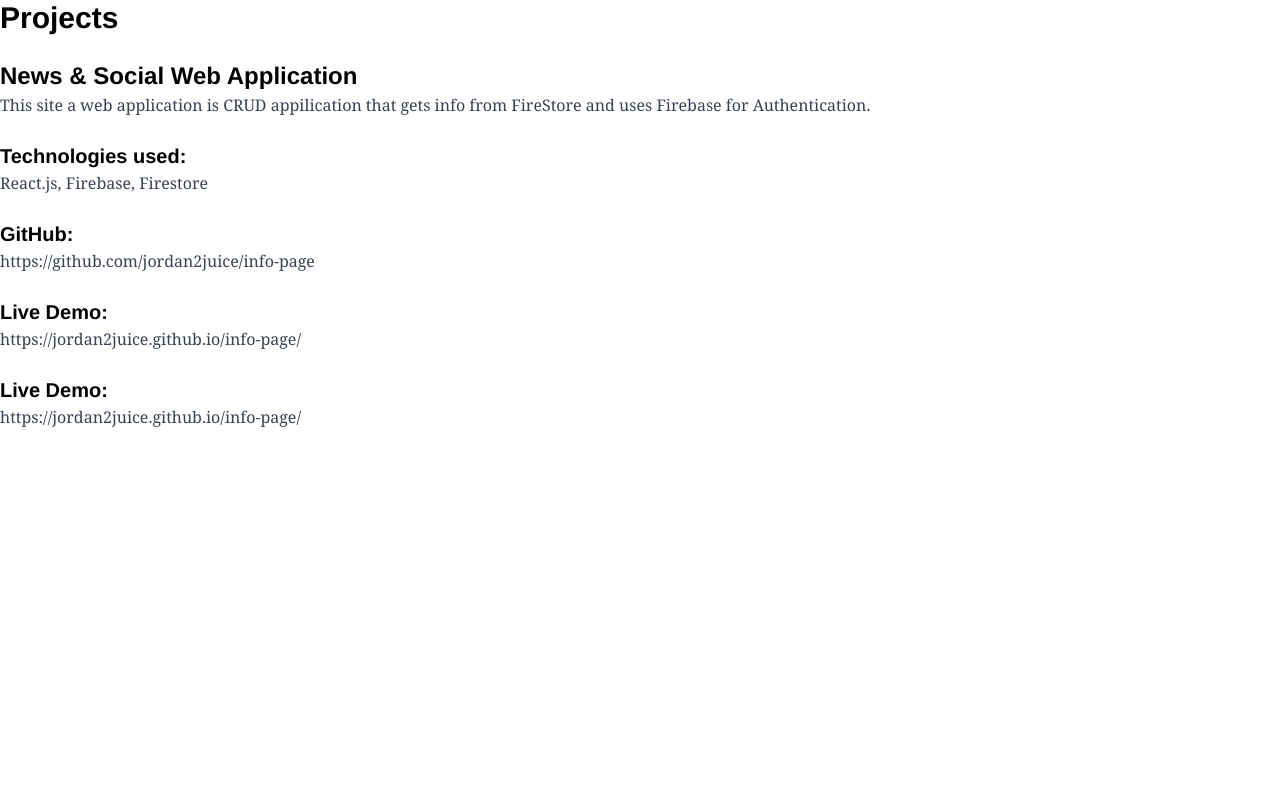
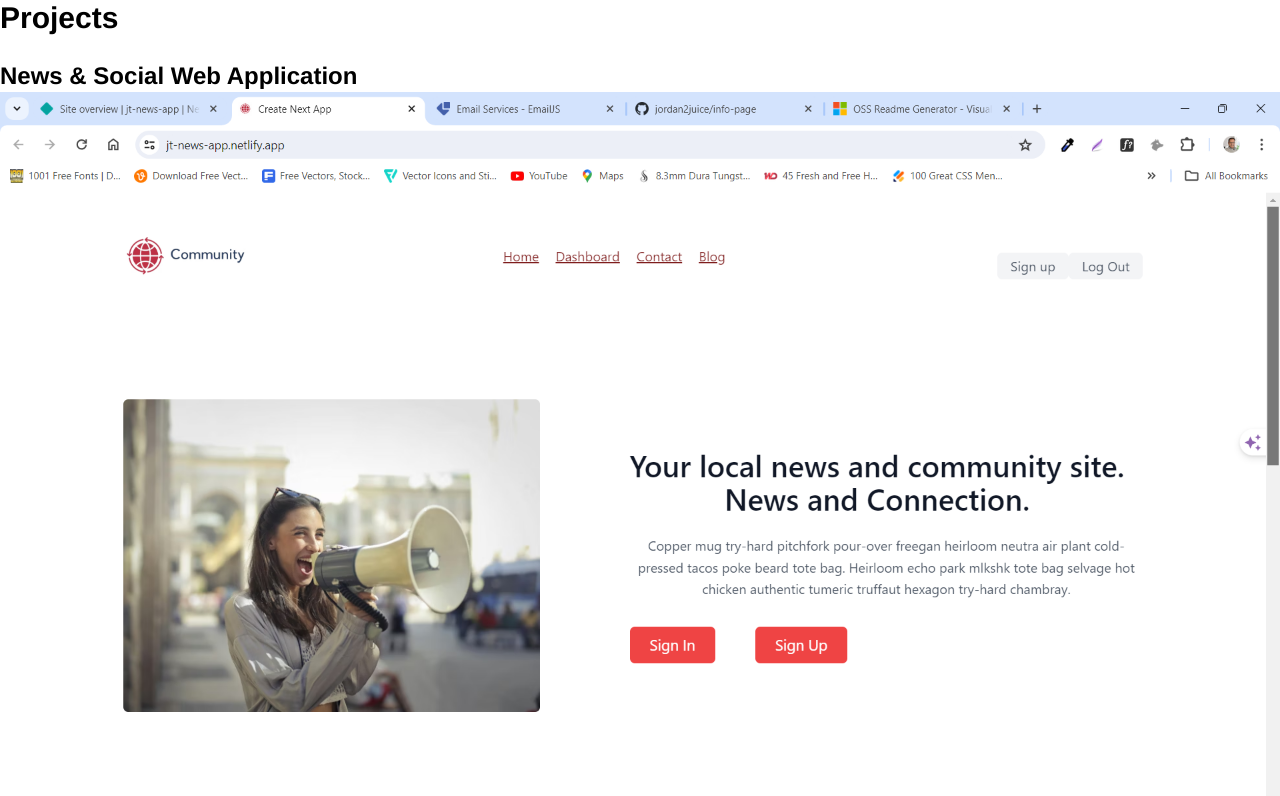
Before and after one commit to jordan2juice/dev-portfolio, a Next.js app: page /projects in a window 1280 px wide. Shown: the top 796 px of the page. Built offline with nearby package versions, Linux system fonts and the light colour scheme.

Commit message:
added an image to my projects page.

```diff
--- a/src/app/projects/page.jsx
+++ b/src/app/projects/page.jsx
@@ -8,6 +8,7 @@ export default function Page() {
       <div>
         <h1>Projects</h1>
         <h2>News & Social Web Application</h2>
+        <img src="/image.png" alt="news app" />
         <p>
           This site a web application is CRUD appilication that gets info from
           FireStore and uses Firebase for Authentication.{" "}
```
Also changed, not shown: public/image.png (added).
